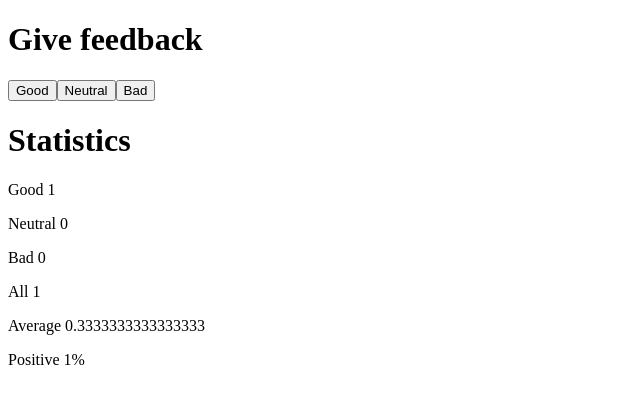
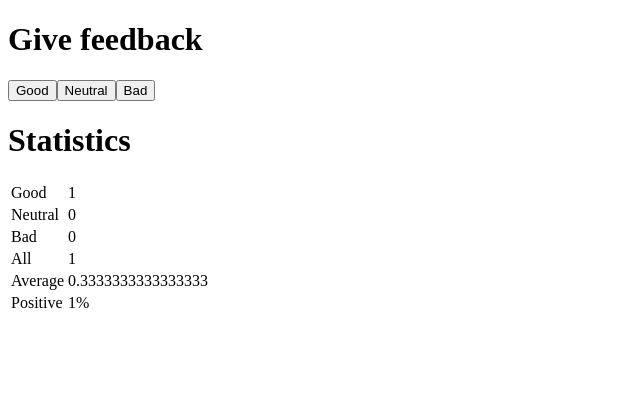
Before and after one commit to MilitelloN/FullstackOpen, a React (Vite) app in the folder Part1/: page / in a window 1280 px wide. Both pictures are taken after a click on the button "Good". Shown: the top 404 px of the page, without its empty margins (0-640 px from the left). Built offline with nearby package versions, Linux system fonts and the light colour scheme.

Commit message:
Commit for Ex1.11

```diff
--- a/Part1/src/App.jsx
+++ b/Part1/src/App.jsx
@@ -12,26 +12,40 @@ const Statistics = (props) => {
     return (
       <>
         <h1>Statistics</h1>
-        <StatisticLine text="Good" value={props.stats.good} />
-        <StatisticLine text="Neutral" value={props.stats.neutral} />
-        <StatisticLine text="Bad" value={props.stats.bad} />
-        <StatisticLine text="All" value={total} />
-        <StatisticLine text="Average" value={total / 3} />
-        <StatisticLine text="Positive" value={props.stats.good / total} />
+        <table>
+          <tbody>
+            <StatisticRow text="Good" value={props.stats.good} />
+            <StatisticRow text="Neutral" value={props.stats.neutral} />
+            <StatisticRow text="Bad" value={props.stats.bad} />
+            <StatisticRow text="All" value={total} />
+            <StatisticRow text="Average" value={total / 3} />
+            <StatisticRow text="Positive" value={props.stats.good / total} />
+          </tbody>
+        </table>
       </>
     )
 
   }
 }
 
-const StatisticLine = (props) => {
+const StatisticRow = (props) => {
   if (props.text == "Positive") {
     return (
-      <p>{props.text} {props.value}%</p>
+      <>
+        <tr>
+          <td>{props.text}</td>
+          <td>{props.value}%</td>
+        </tr>
+      </>
     )
   } else {
     return (
-      <p>{props.text} {props.value}</p>
+      <>
+        <tr>
+          <td>{props.text}</td>
+          <td>{props.value}</td>
+        </tr>
+      </>
     )
   }
 
```
